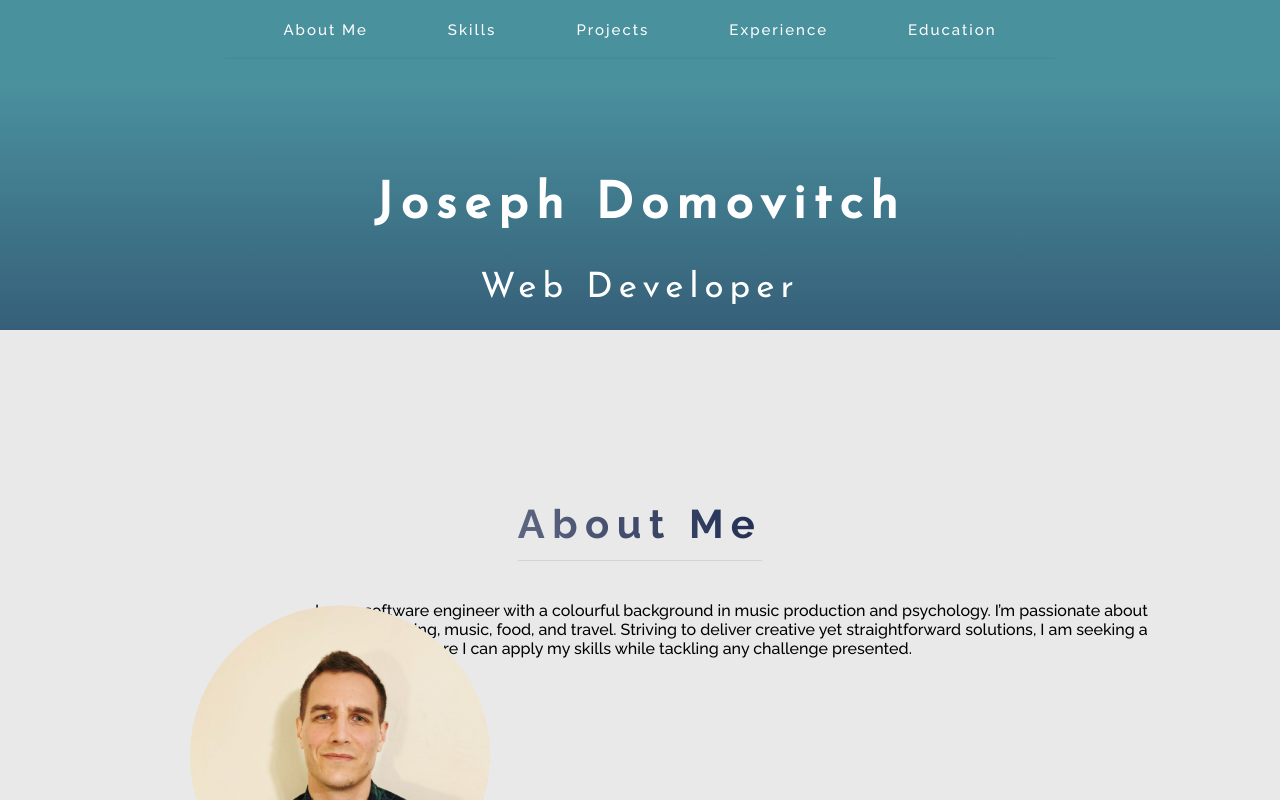
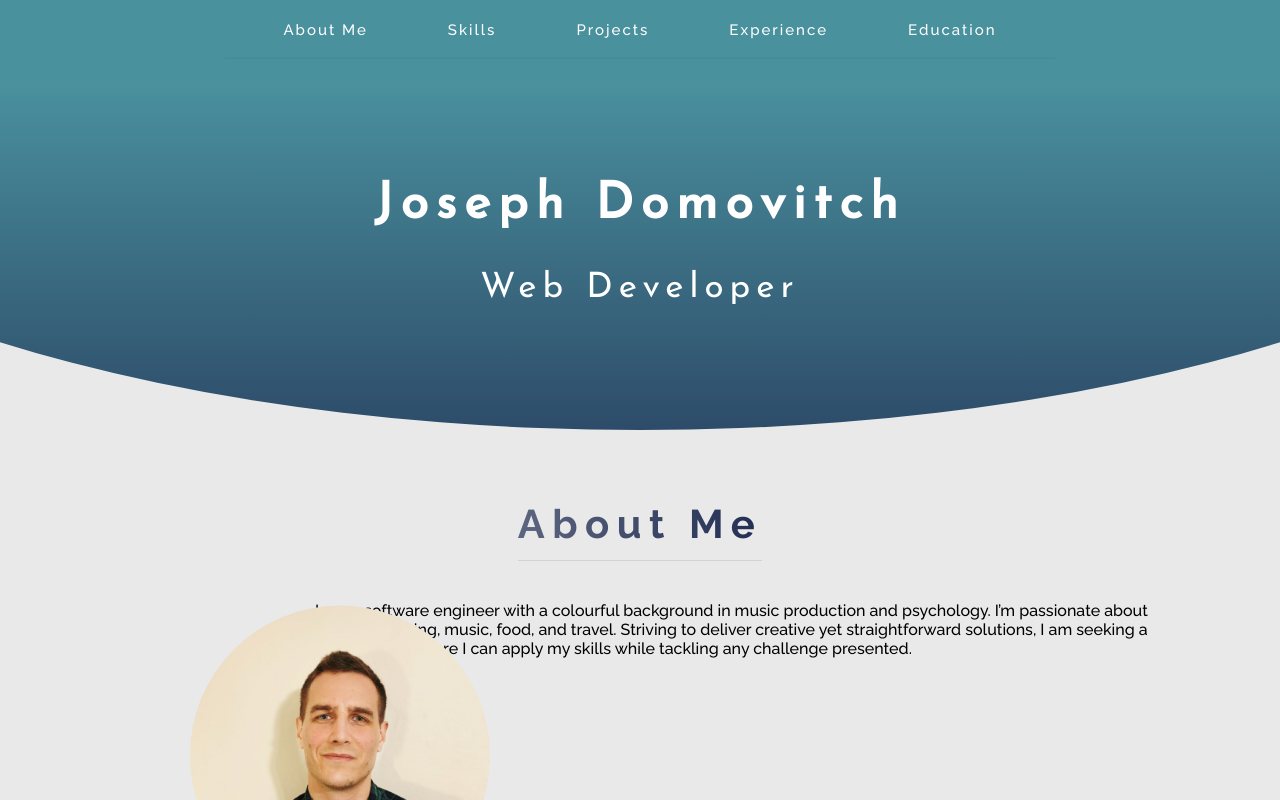
Before and after one commit to jdomo/jd-portfolio, a React (Create React App) app: page / in a window 1280 px wide. Shown: the top 800 px of the page. Built offline with nearby package versions, Linux system fonts and the light colour scheme.

Commit message:
fix header clip path

```diff
--- a/src/css/style.css
+++ b/src/css/style.css
@@ -149,8 +149,7 @@ header {
   margin-top: -25rem;
   background-color: #e9e9e9;
   padding: 17rem 0 25rem 0;
-  font-size: 1.6rem;
-  position: relative; }
+  font-size: 1.6rem; }
   .section-about__shape {
     float: left;
     width: 30rem;
--- a/src/sass/pages/_home.scss
+++ b/src/sass/pages/_home.scss
@@ -4,7 +4,6 @@
   background-color: rgba($color-grey-light, 1);
   padding: 17rem 0 25rem 0;
   font-size: 1.6rem;
-  position: relative;
 
   &__shape {
     float: left;
```
